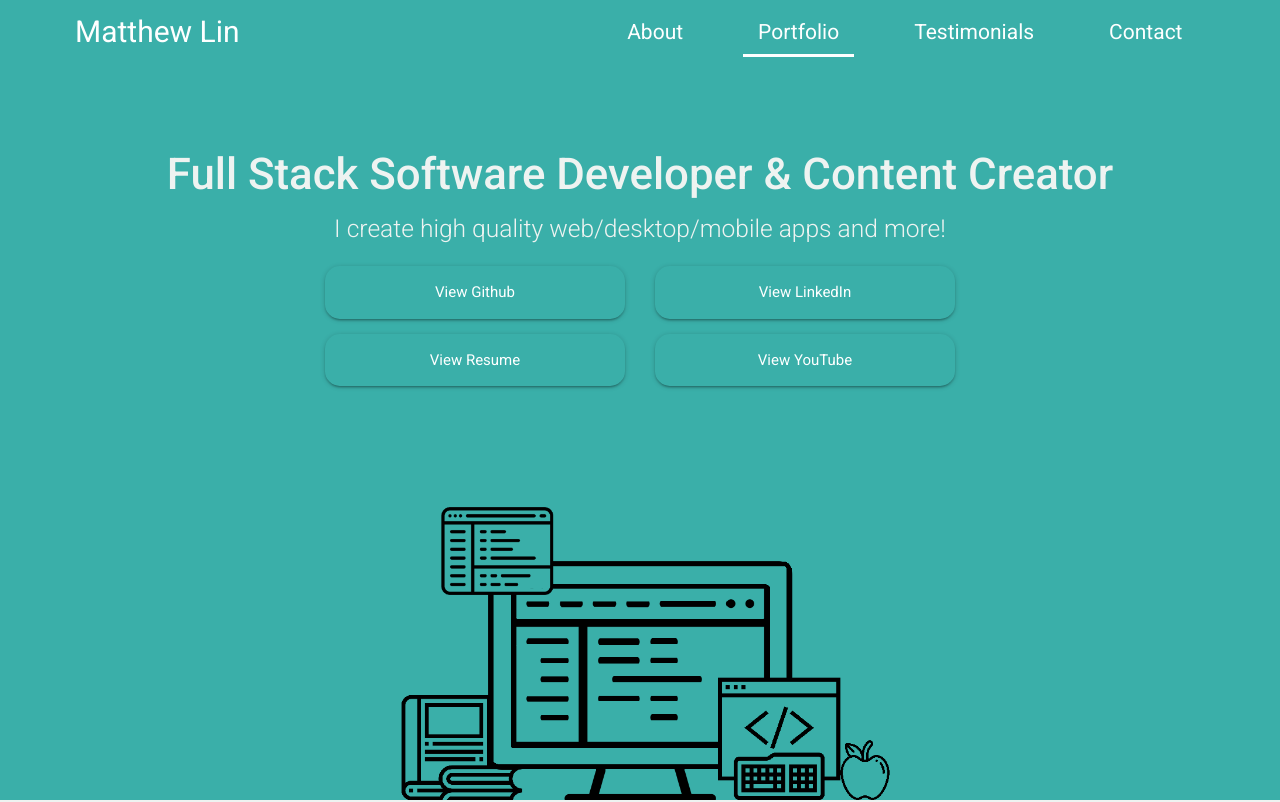
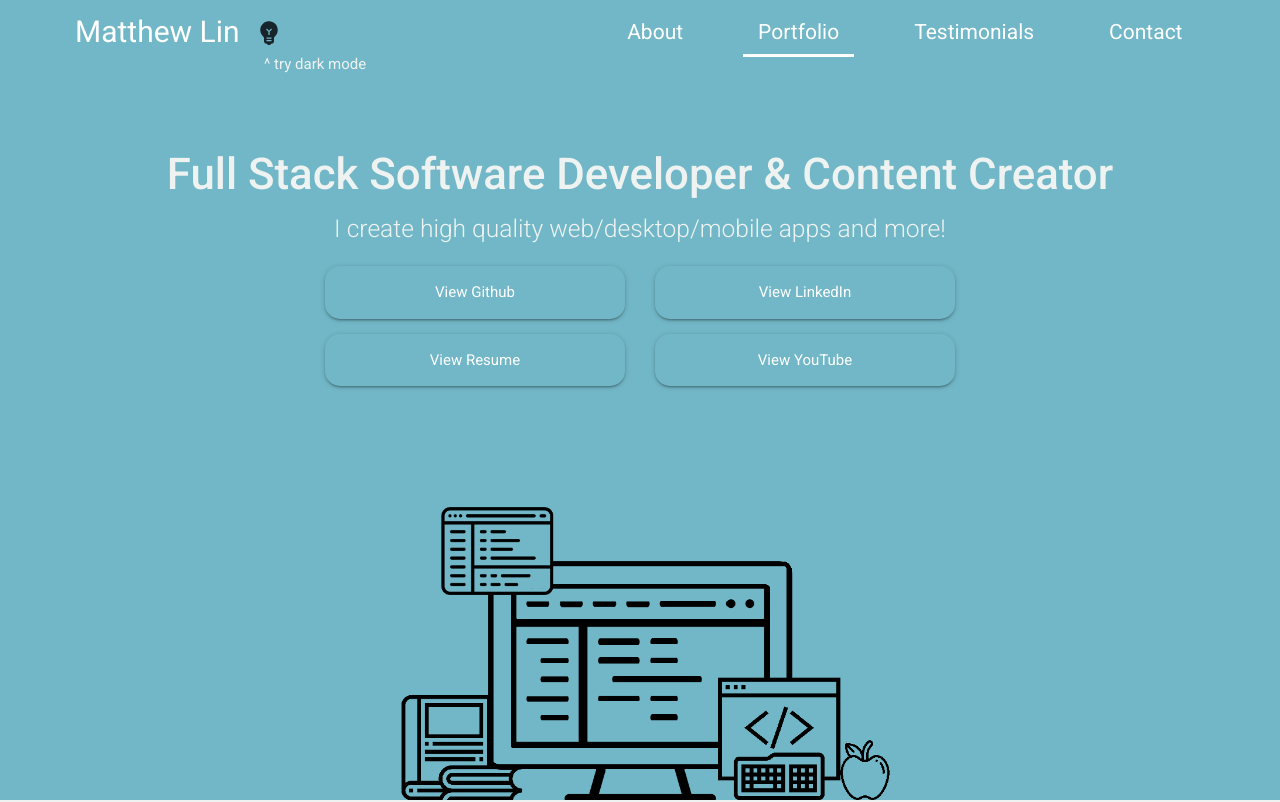
Before and after one commit to matthew-plusprogramming/matthewlin.dev, a React (Create React App) app: page / in a window 1280 px wide. Shown: the top 802 px of the page. Built offline with nearby package versions, Linux system fonts and the light colour scheme.

Commit message:
💩 Implemented dark mode (will need to be refactored at some point)

```diff
--- a/src/Portfolio.js
+++ b/src/Portfolio.js
@@ -1,4 +1,4 @@
-import React from 'react';
+import React, { useContext } from 'react';
 import './styles/portfolio.scss';
 import './styles/sections.scss';
 
@@ -9,7 +9,11 @@ import CompaniesTiles from './components/TileSections/CompaniesTiles';
 import ProjectsTiles from './components/TileSections/ProjectsTiles';
 import SkillsSection from './components/SkillsSection';
 
+import { ThemeContext } from './contexts/ThemeContext';
+
 const Portfolio = () => {
+  const themeContext = useContext(ThemeContext);
+
   return (
     <>
       <main id="portfolio">
@@ -65,7 +69,10 @@ const Portfolio = () => {
             <img id="hero" src={hero} alt="" />
           </div>
         </div>
-        <div id="about-me-section" className="invert-colors">
+        <div
+          id="about-me-section"
+          className={themeContext.darkMode ? 'dark-mode' : 'invert-colors'}
+        >
           <div className="flex-row center">
             <h4 className="large-bottom-margin medium-text">
               Hi, I'm Matthew, a passionate software developer.
--- a/src/components/HeaderComponent.js
+++ b/src/components/HeaderComponent.js
@@ -1,8 +1,8 @@
 import React from 'react';
-import {Link} from 'react-router-dom';
+import { Link } from 'react-router-dom';
 
 // Icon imports
-import {Menu} from '@material-ui/icons';
+import { Menu, EmojiObjects } from '@material-ui/icons';
 
 const HeaderComponent = (props) => {
   const {
@@ -16,6 +16,10 @@ const HeaderComponent = (props) => {
     updateNavLocation,
     setSidenavShowing,
     prevRoute,
+    darkMode,
+    setDarkMode,
+    darkTextHovered,
+    setDarkTextHovered,
   } = props.data;
 
   return (
@@ -28,21 +32,71 @@ const HeaderComponent = (props) => {
               <Menu />
             </a>
           </li>
-          <li id="brand-logo">
+          <li id="brand-logo" style={{ position: 'relative' }}>
             <Link
+              style={{ position: 'relative' }}
               to={routes.portfolio}
               onClick={() =>
                 updateNavLocation(routes.portfolio, false, true, prevRoute)
-              }>
+              }
+            >
               Matthew Lin
             </Link>
+            <div style={{ position: 'relative' }}>
+              <div
+                style={{
+                  position: 'absolute',
+                  width: '10rem',
+                  left: '2px',
+                  display: 'flex',
+                  justifyContent: 'flex-start',
+                }}
+              >
+                <p
+                  className={`dark-header-text ${darkTextHovered && 'hovered'}`}
+                  onMouseOver={() => {
+                    setDarkTextHovered(true);
+                  }}
+                >
+                  ^ try dark mode
+                </p>
+                <button
+                  className={`dark-mode-toggle ${!darkMode && 'dark-mode'}`}
+                  onClick={() => {
+                    if (!darkTextHovered) setDarkTextHovered(true);
+                    const root = document.documentElement;
+                    const changedColors = [
+                      'accent',
+                      'primary',
+                      'contrast-light',
+                      'contrast',
+                    ];
+
+                    for (let i = 0; i < changedColors.length; ++i) {
+                      document.documentElement.style.setProperty(
+                        `--color-${changedColors[i]}`,
+                        getComputedStyle(root).getPropertyValue(
+                          `--${!darkMode ? 'dark' : 'light'}-color-${
+                            changedColors[i]
+                          }`,
+                        ),
+                      );
+                    }
+                    setDarkMode(!darkMode);
+                  }}
+                >
+                  <EmojiObjects style={{ width: '2rem', height: '3rem' }} />
+                </button>
+              </div>
+            </div>
           </li>
           <li id="invisible-item"></li>
           <li>
             <Link
               to={routes.about}
               onClick={() => updateNavLocation(routes.about, false, true)}
-              ref={aboutLinkRef}>
+              ref={aboutLinkRef}
+            >
               About
             </Link>
           </li>
@@ -50,7 +104,8 @@ const HeaderComponent = (props) => {
             <Link
               to={routes.portfolio}
               onClick={() => updateNavLocation(routes.portfolio, false, true)}
-              ref={portfolioLinkRef}>
+              ref={portfolioLinkRef}
+            >
               Portfolio
             </Link>
           </li>
@@ -60,7 +115,8 @@ const HeaderComponent = (props) => {
               onClick={() =>
                 updateNavLocation(routes.testimonials, false, true)
               }
-              ref={testimonialsLinkRef}>
+              ref={testimonialsLinkRef}
+            >
               Testimonials
             </Link>
           </li>
@@ -68,7 +124,8 @@ const HeaderComponent = (props) => {
             <Link
               to={routes.contact}
               onClick={() => updateNavLocation(routes.contact, false, true)}
-              ref={contactLinkRef}>
+              ref={contactLinkRef}
+            >
               Contact
             </Link>
           </li>
--- a/src/components/HeaderContainer.js
+++ b/src/components/HeaderContainer.js
@@ -1,21 +1,24 @@
-import React, {useContext, useEffect, useState} from 'react';
-import {useLocation} from 'react-router-dom';
+import React, { useContext, useEffect, useState } from 'react';
+import { useLocation } from 'react-router-dom';
 
 import HeaderComponent from './HeaderComponent';
 import Sidenav from './Sidenav';
 
-import {NavigationContext} from '../contexts/NavigationContext';
+import { NavigationContext } from '../contexts/NavigationContext';
+import { ThemeContext } from '../contexts/ThemeContext';
 
 import '../styles/nav.scss';
 
-import {routes} from './constants';
+import { routes } from './constants';
 
 const Header = () => {
   const [sidenavShowing, setSidenavShowing] = useState(false);
   const [atTop, setAtTop] = useState(true);
   const [mounted, setMounted] = useState(false);
+  const [darkTextHovered, setDarkTextHovered] = useState(false);
 
   const navContext = useContext(NavigationContext);
+  const themeContext = useContext(ThemeContext);
 
   const location = useLocation();
 
@@ -78,6 +81,10 @@ const Header = () => {
           updateNavLocation: navContext.updateNavLocation,
           setSidenavShowing: setSidenavShowing,
           prevRoute: location.pathname,
+          darkMode: themeContext.darkMode,
+          setDarkMode: themeContext.setDarkMode,
+          darkTextHovered: darkTextHovered,
+          setDarkTextHovered: setDarkTextHovered,
         }}
       />
       <Sidenav
--- a/src/components/TileSections/HoverTile.js
+++ b/src/components/TileSections/HoverTile.js
@@ -1,14 +1,18 @@
-import React, {useContext} from 'react';
-import {Link} from 'react-router-dom';
+import React, { useContext } from 'react';
+import { Link } from 'react-router-dom';
 
-import {NavigationContext} from '../../contexts/NavigationContext';
+import { NavigationContext } from '../../contexts/NavigationContext';
+import { ThemeContext } from '../../contexts/ThemeContext';
 
 const HoverTile = (props) => {
   const navContext = useContext(NavigationContext);
+  const themeContext = useContext(ThemeContext);
 
-  const {img, title, path} = props.data;
+  const { img, title, path } = props.data;
   return (
-    <div className="hover-tile z-depth-5">
+    <div
+      className={`hover-tile z-depth-5 ${themeContext.darkMode && 'dark-mode'}`}
+    >
       <img src={img} alt=""></img>
       <p className="tile-title">{title}</p>
       <p className="tile-main">{props.children}</p>
@@ -16,7 +20,8 @@ const HoverTile = (props) => {
       <Link
         to={path}
         onClick={() => navContext.updateNavLocation(null)}
-        className="tile-footer">
+        className="tile-footer"
+      >
         View Details
       </Link>
     </div>
--- a/src/components/TileSections/ProjectsTiles.js
+++ b/src/components/TileSections/ProjectsTiles.js
@@ -1,16 +1,25 @@
-import React from 'react';
+import React, { useContext } from 'react';
 
 import HoverTile from './HoverTile';
 
 import fastEngine from '../../res/projects/fast-engine.png';
 import matthewlinDev from '../../res/projects/matthewlin-dev.png';
 
-const ProjectsTiles = () => (
+import { ThemeContext } from '../../contexts/ThemeContext';
+
+const ProjectsTiles = () => {
+  const themeContext = useContext(ThemeContext);
+
+  return (
     <div className="projects-section">
       <div className="flex-row flex-container center">
-      <h4 className="large-bottom-margin">Some Things I've Been Working On</h4>
+        <h4 className="large-bottom-margin">
+          Some Things I've Been Working On
+        </h4>
       </div>
-    <div className="tiles invert-tile-colors">
+      <div
+        className={`tiles ${!themeContext.darkMode && 'invert-tile-colors'}`}
+      >
         <HoverTile
           data={{
             img: fastEngine,
@@ -33,5 +42,6 @@ const ProjectsTiles = () => (
       </div>
     </div>
   );
+};
 
 export default ProjectsTiles;
--- /dev/null
+++ b/src/contexts/ThemeContext.js
@@ -0,0 +1,20 @@
+import React, { createContext, useState } from 'react';
+
+const ThemeContext = createContext();
+
+const ThemeContextProvider = (props) => {
+  const [darkMode, setDarkMode] = useState(false);
+
+  return (
+    <ThemeContext.Provider
+      value={{
+        darkMode,
+        setDarkMode,
+      }}
+    >
+      {props.children}
+    </ThemeContext.Provider>
+  );
+};
+
+export { ThemeContextProvider, ThemeContext };
--- a/src/index.js
+++ b/src/index.js
@@ -1,20 +1,23 @@
 import React from 'react';
 import ReactDOM from 'react-dom';
-import {BrowserRouter as Router} from 'react-router-dom';
+import { BrowserRouter as Router } from 'react-router-dom';
 import App from './App';
 import * as serviceWorker from './serviceWorker';
 
-import {NavigationContextProvider} from './contexts/NavigationContext';
-import {MaterializeCssContextProvider} from './contexts/MaterializeCssContext';
+import { NavigationContextProvider } from './contexts/NavigationContext';
+import { MaterializeCssContextProvider } from './contexts/MaterializeCssContext';
+import { ThemeContextProvider } from './contexts/ThemeContext';
 
 ReactDOM.render(
   <React.StrictMode>
     <Router>
-      <MaterializeCssContextProvider>
-        <NavigationContextProvider>
-          <App />
-        </NavigationContextProvider>
-      </MaterializeCssContextProvider>
+      <ThemeContextProvider>
+        <MaterializeCssContextProvider>
+          <NavigationContextProvider>
+            <App />
+          </NavigationContextProvider>
+        </MaterializeCssContextProvider>
+      </ThemeContextProvider>
     </Router>
   </React.StrictMode>,
   document.getElementById('root'),
--- a/src/styles/app.scss
+++ b/src/styles/app.scss
@@ -3,10 +3,22 @@
 // Global styles
 :root {
   --color-accent: #17252a;
-  --color-primary-dark: #2b7a78;
-  --color-primary: #3aafa9;
+  --color-primary-dark: #46787a;
+  --color-primary: #72b7c7;
   --color-contrast-light: #feffff;
   --color-contrast: #eef3f1;
+
+  --light-color-accent: #17252a;
+  --light-color-primary-dark: #46787a;
+  --light-color-primary: #72b7c7;
+  --light-color-contrast-light: #feffff;
+  --light-color-contrast: #eef3f1;
+
+  --dark-color-accent: #121212;
+  --dark-color-primary-dark: #46787a;
+  --dark-color-primary: #0c111a;
+  --dark-color-contrast-light: #dddddd;
+  --dark-color-contrast: #d3d3d3;
 
   --color-darken-background: #0a0a0acc;
   --color-selected: #41414130;
@@ -15,6 +27,10 @@
   // Nav variables
   --navbar-height: 5rem;
   --page-height: calc(100vh - var(--navbar-height));
+}
+
+* {
+  transition: background-color 0.2s !important;
 }
 
 body {
--- a/src/styles/nav.scss
+++ b/src/styles/nav.scss
@@ -3,6 +3,37 @@
 header {
   // Set navbar size
   height: var(--navbar-height) !important;
+
+  .dark-header-text {
+    position: absolute;
+    font-size: 1rem;
+    top: 1.5rem;
+    left: 0.5rem;
+
+    transition: opacity 0.5s !important;
+    &.hovered {
+      opacity: 0;
+    }
+  }
+
+  .dark-mode-toggle {
+    display: flex;
+    justify-content: center;
+    align-items: center;
+    height: 3rem;
+    width: 1.6rem;
+    color: var(--color-contrast-light);
+    background-color: transparent;
+    border: none;
+    display: flex;
+    padding: 0;
+    &:focus {
+      background-color: transparent;
+    }
+    &.dark-mode {
+      color: var(--color-accent);
+    }
+  }
 
   nav {
     &.shadow {
--- a/src/styles/portfolio.scss
+++ b/src/styles/portfolio.scss
@@ -29,6 +29,9 @@
   }
 
   background-color: var(--color-contrast);
+  &.dark-mode {
+    background-color: var(--color-accent);
+  }
 }
 
 // Hero icon
--- a/src/styles/sections.scss
+++ b/src/styles/sections.scss
@@ -153,6 +153,11 @@
   a {
     color: var(--color-primary);
   }
+  &.dark-mode {
+    a {
+      color: var(--color-primary-dark);
+    }
+  }
 
   &:hover {
     // Hide image and show content on hover
@@ -175,6 +180,7 @@
     }
   }
 }
+
 // Components of tile
 .tile-title {
   font-size: 2.2rem;
```
Lines whose indentation alone changed are shown as unchanged.
